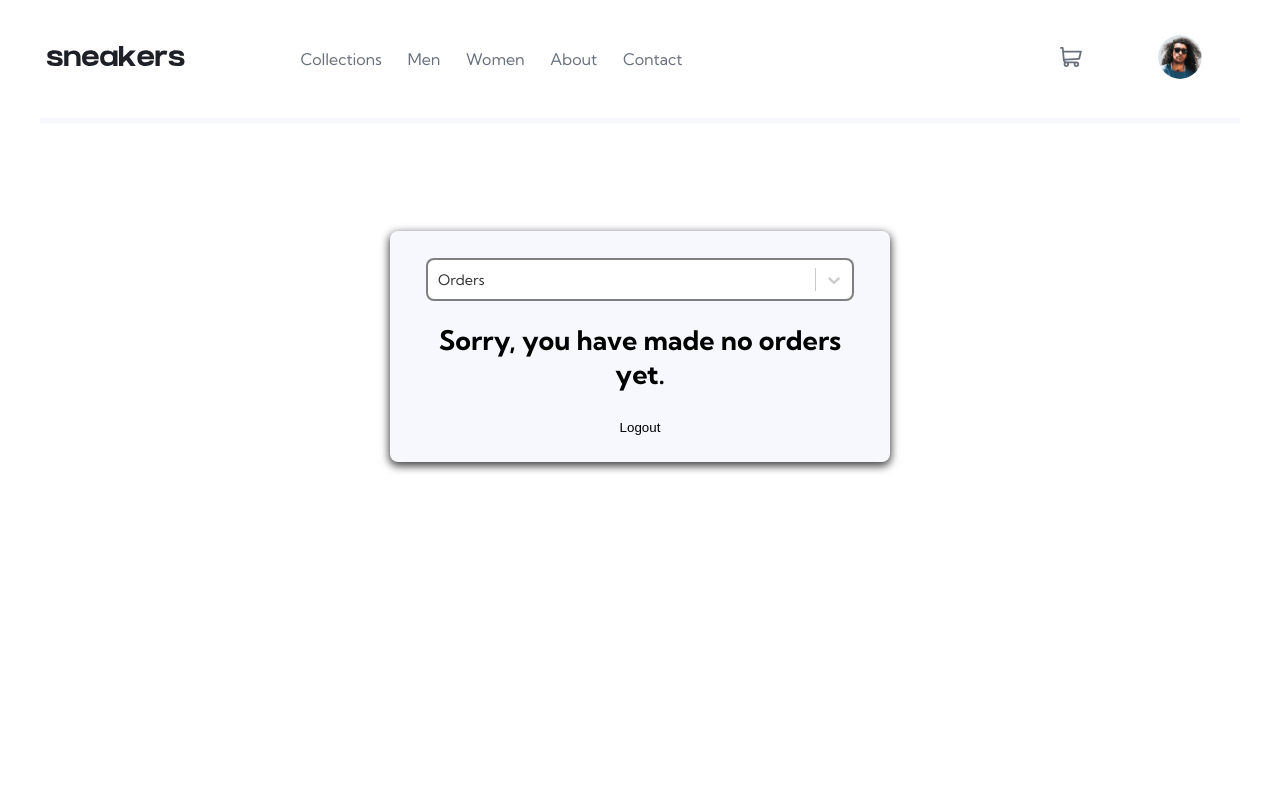
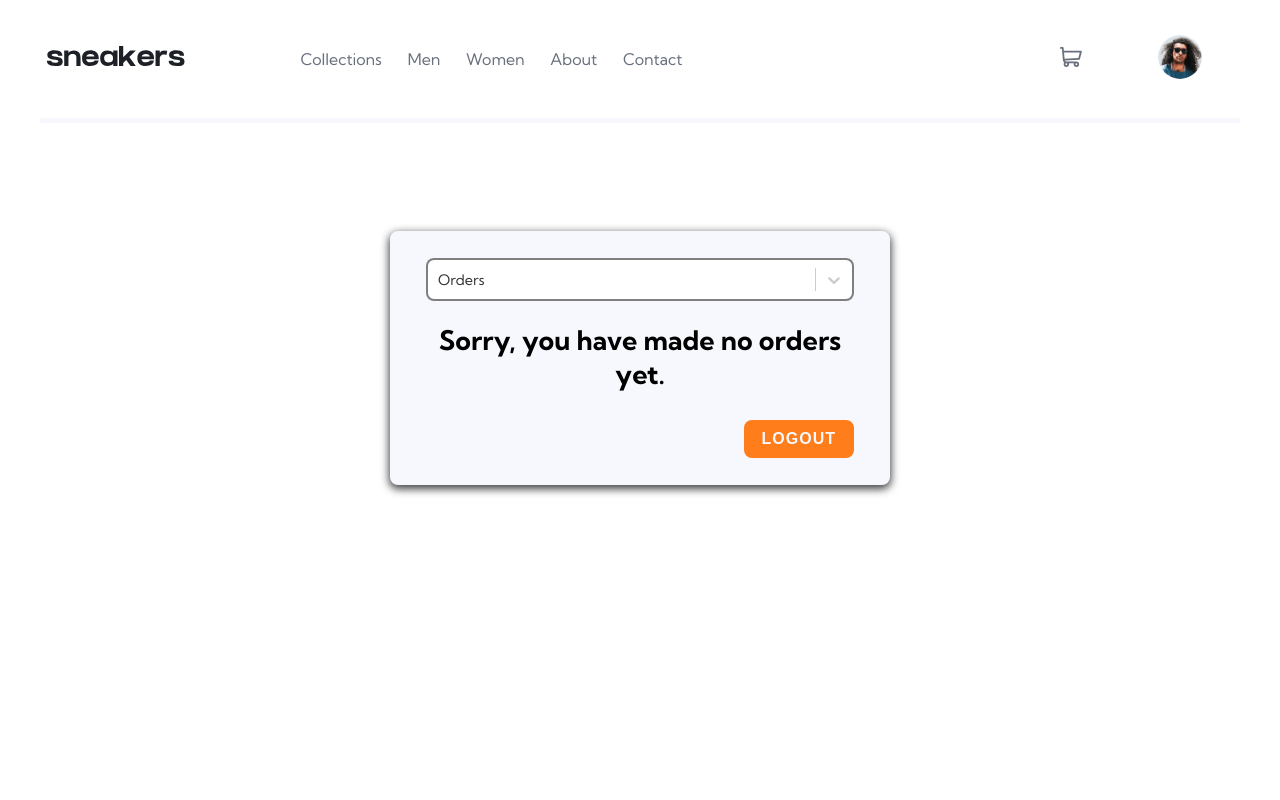
Before and after one commit to kimi1723/E-commerce-product-page-Frontend-Mentor, a React (Create React App) app in the folder my-app/: page /account/orders in a window 1280 px wide. Shown: the top 800 px of the page. Built offline with nearby package versions, Linux system fonts and the light colour scheme; no server answers; the database is empty.

Commit message:
signout btn styles

```diff
--- a/my-app/src/components/account/AccountRoot.js
+++ b/my-app/src/components/account/AccountRoot.js
@@ -2,7 +2,7 @@ import { useEffect } from 'react';
 import { useLocation, useNavigate } from 'react-router-dom';
 
 import ReactSelect from '../ui/ReactSelect';
-import LogoutBtn from '../ui/buttons/LogoutBtn';
+import SignoutBtn from '../ui/buttons/SignoutBtn';
 
 import classes from './AccountRoot.module.css';
 import { useSelector } from 'react-redux';
@@ -50,7 +50,7 @@ const AccountRoot = ({ children }) => {
 					</header>
 
 					<section className={classes['content-section']}>{children}</section>
-					<LogoutBtn className={classes['logout-btn']} />
+					<SignoutBtn className={classes['signout-btn']} />
 				</div>
 			</main>
 		</>
--- a/my-app/src/components/account/AccountRoot.module.css
+++ b/my-app/src/components/account/AccountRoot.module.css
@@ -43,3 +43,24 @@
 .btn:hover {
 	border-color: hsl(26, 100%, 55%);
 }
+
+.signout-btn {
+	padding: 0.5em 1em;
+	align-self: flex-end;
+	font-weight: bold;
+	text-transform: uppercase;
+	color: hsl(223, 64%, 98%);
+	font-size: 1rem;
+	letter-spacing: 1px;
+	border-radius: 8px;
+	background-color: hsl(26, 100%, 55%);
+	border: 2px solid transparent;
+	transition: border-color 0.3s, background-color 0.3s, color 0.3s;
+}
+
+.signout-btn:hover,
+.signout-btn:focus {
+	color: hsl(26, 100%, 55%);
+	background-color: hsl(223, 64%, 98%);
+	border-color: hsl(26, 100%, 55%);
+}
--- a/my-app/src/components/header/account/Account.js
+++ b/my-app/src/components/header/account/Account.js
@@ -4,7 +4,7 @@ import { Link } from 'react-router-dom';
 import { motion } from 'framer-motion';
 
 import classes from './Account.module.css';
-import LogoutBtn from '../../ui/buttons/LogoutBtn';
+import SignoutBtn from '../../ui/buttons/SignoutBtn';
 
 const Account = ({ hideAuthentication, classesProvided }) => {
 	const { isSignedIn } = useSelector(state => state.authentication);
@@ -52,7 +52,7 @@ const Account = ({ hideAuthentication, classesProvided }) => {
 				</Link>
 			</li>
 			<li className={classes['signed-li']}>
-				<LogoutBtn className={classes['logout-btn']} />
+				<SignoutBtn className={classes['signout-btn']} />
 			</li>
 		</ul>
 	);
--- a/my-app/src/components/header/account/Account.module.css
+++ b/my-app/src/components/header/account/Account.module.css
@@ -62,7 +62,7 @@
 }
 
 .signed-link,
-.logout-btn {
+.signout-btn {
 	padding: 0.3em 0.3em 0.3em 0;
 	font-size: 1rem;
 	transition: color 0.3s;
@@ -71,8 +71,8 @@
 
 .signed-link:focus,
 .signed-link:hover,
-.logout-btn:focus,
-.logout-btn:hover {
+.signout-btn:focus,
+.signout-btn:hover {
 	text-decoration: underline;
 	color: hsl(220, 14%, 75%);
 }
--- a/my-app/src/components/ui/buttons/LogoutBtn.js
+++ b/my-app/src/components/ui/buttons/SignoutBtn.js
@@ -6,7 +6,7 @@ import setFirebaseData from '../../../utils/setFirebaseData';
 import { authenticationActions } from '../../../store/authentication-slice';
 import { errorActions } from '../../../store/error-slice';
 
-const LogoutBtn = ({ className: classes }) => {
+const SignoutBtn = ({ className: classes }) => {
 	const navigate = useNavigate();
 	const dispatch = useDispatch();
 
@@ -45,4 +45,4 @@ const LogoutBtn = ({ className: classes }) => {
 	);
 };
 
-export default LogoutBtn;
+export default SignoutBtn;
```
